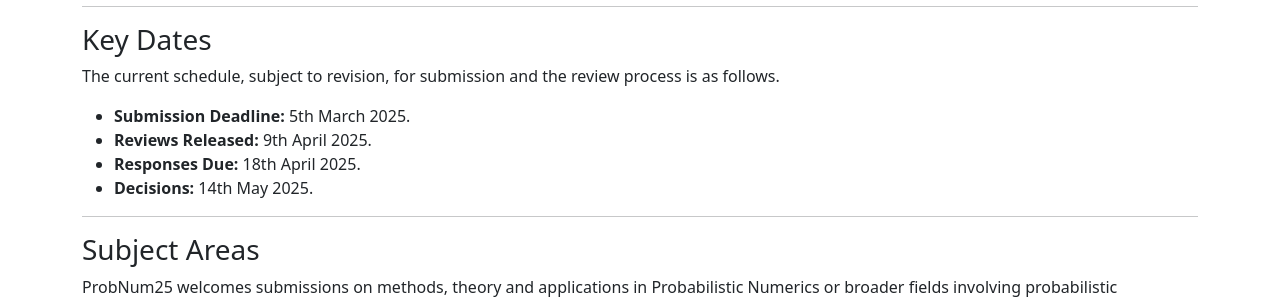
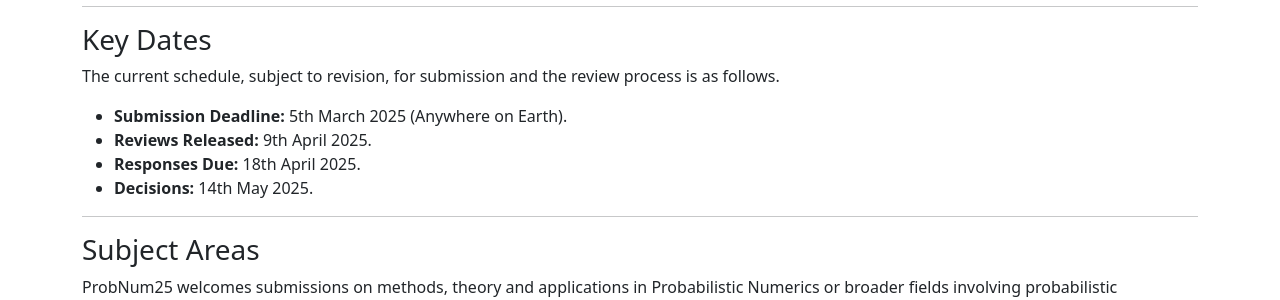
Before and after one commit to probnum2026/probnum2026.github.io, a Jekyll site: the page built from submissions.md, in a window 1280 px wide. Shown: the part 687-987 px from the top of the page. Built offline with Jekyll 4.4.1, drawn with Linux system fonts in a browser that asks for light colours; nearby versions of some CDN libraries.

Commit message:
Update submissions.md
Clarified Submission Deadline.

```diff
--- a/submissions.md
+++ b/submissions.md
@@ -22,7 +22,7 @@ Details are as follows.
 
 The current schedule, subject to revision, for submission and the review process is as follows.
 
-- **Submission Deadline:** 5th March 2025.
+- **Submission Deadline:** 5th March 2025 (Anywhere on Earth).
 - **Reviews Released:** 9th April 2025.
 - **Responses Due:** 18th April 2025.
 - **Decisions:** 14th May 2025.
```
